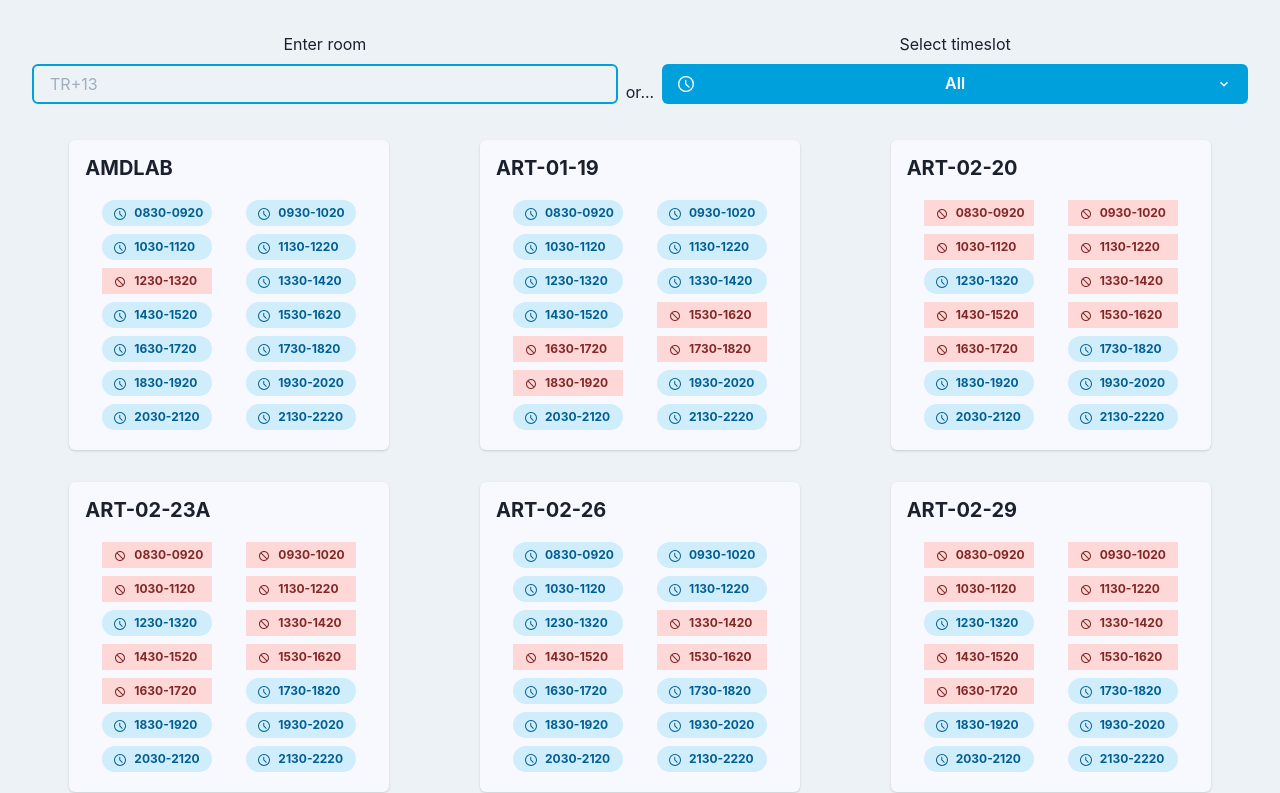
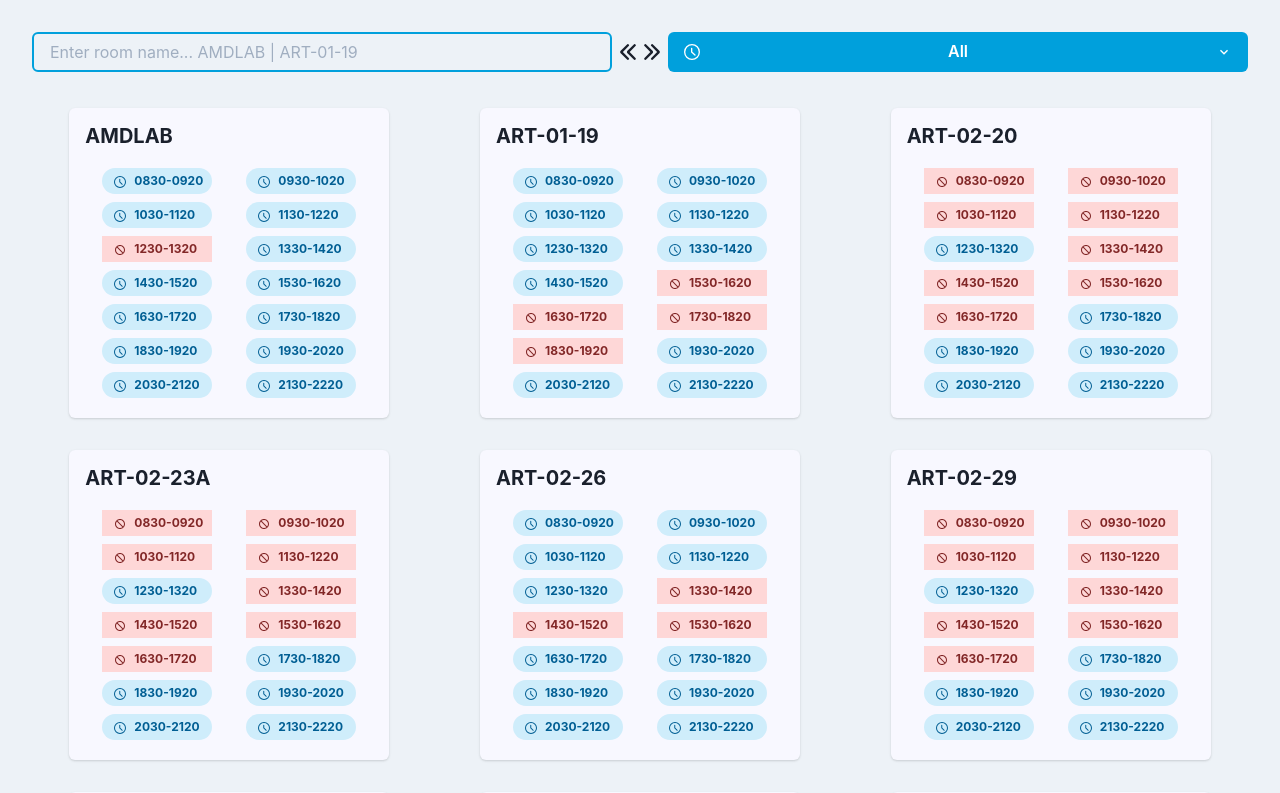
Before and after one commit to OkkarMin/where-to-mug, a Next.js app: page / in a window 1280 px wide. Shown: the top 793 px of the page. Built offline with nearby package versions, Linux system fonts and the light colour scheme.

Commit message:
style: :lipstick: Remove Text from FilterOptions and use placeholder instead

```diff
--- a/src/components/FilterOptions.tsx
+++ b/src/components/FilterOptions.tsx
@@ -8,10 +8,14 @@ import {
   MenuList,
   MenuGroup,
   MenuItem,
-  Text,
   VStack,
 } from "@chakra-ui/react";
-import { TimeIcon, ChevronDownIcon } from "@chakra-ui/icons";
+import {
+  TimeIcon,
+  ChevronDownIcon,
+  ArrowLeftIcon,
+  ArrowRightIcon,
+} from "@chakra-ui/icons";
 
 const timeSlots = [
   "All",
@@ -43,23 +47,20 @@ export const FilterOptions: FC<{
   handleTimeSlotChange,
 }) => {
   return (
-    <HStack p={["4", "8"]} align="flex-end">
+    <HStack p={["4", "8"]} align="center">
       <VStack w="full" align="center">
-        <Text>Enter room</Text>
         <Input
           value={searchText}
           onChange={handleSearchTextChange}
           borderColor="#01A0DC"
-          placeholder="TR+13"
+          placeholder="Enter room name... AMDLAB | ART-01-19"
           colorScheme="linkedin"
           variant="filled"
         />
       </VStack>
-
-      <Text>or...</Text>
-
+      <ArrowLeftIcon />
+      <ArrowRightIcon />
       <VStack w="full" align="center">
-        <Text>Select timeslot</Text>
         <Menu>
           <MenuButton
             as={Button}
```
